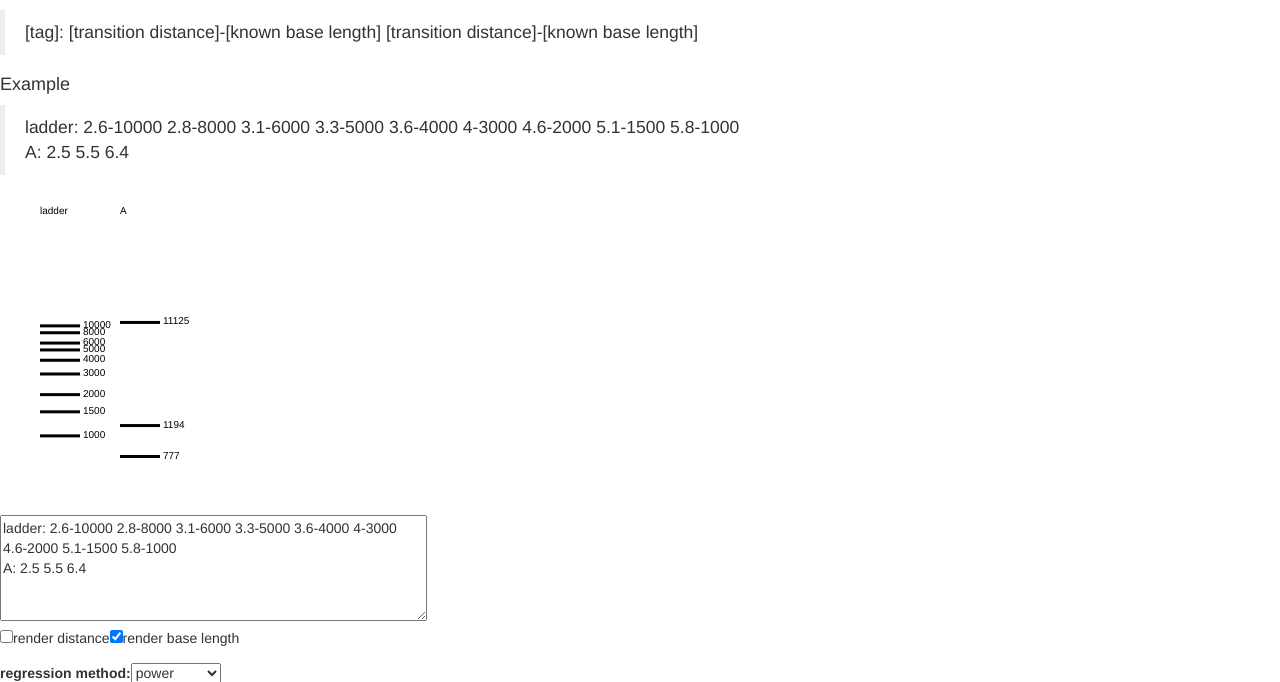
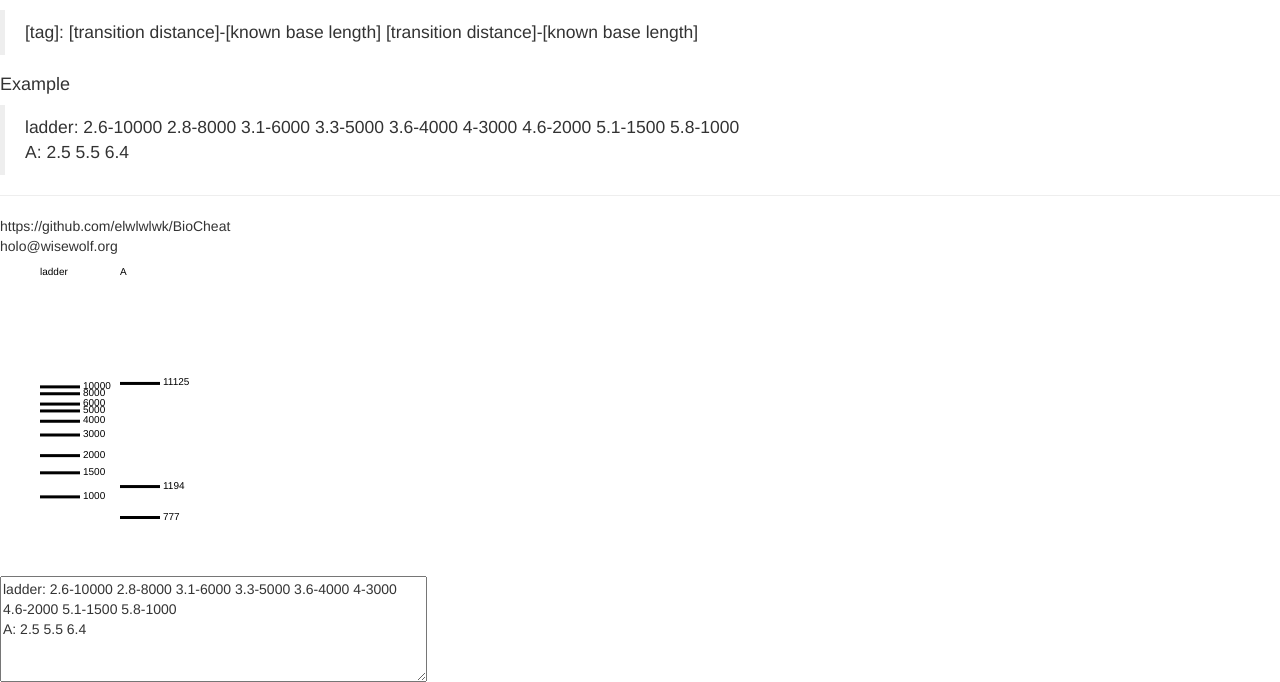
Before and after one commit to elwlwlwk/BioCheat, a Flask app: page /base_len in a window 1280 px wide. Shown: the part 187-869 px from the top of the page. Run offline with Flask 2, Linux system fonts and the light colour scheme; some libraries are stand-ins or nearby versions.

Commit message:
added footer to application page

```diff
--- a/biocheat/templates/application.html
+++ b/biocheat/templates/application.html
@@ -17,7 +17,14 @@
 		{% endblock %}
 	</head>
 	<body>
+		<div id="div_application">
 		{% block body %}
 		{% endblock %}
+		</div>
+		<footer>
+			<hr/>
+			https://github.com/elwlwlwk/BioCheat<br/>
+			holo@wisewolf.org
+		</footer>
 	</body>
 </html>
```
